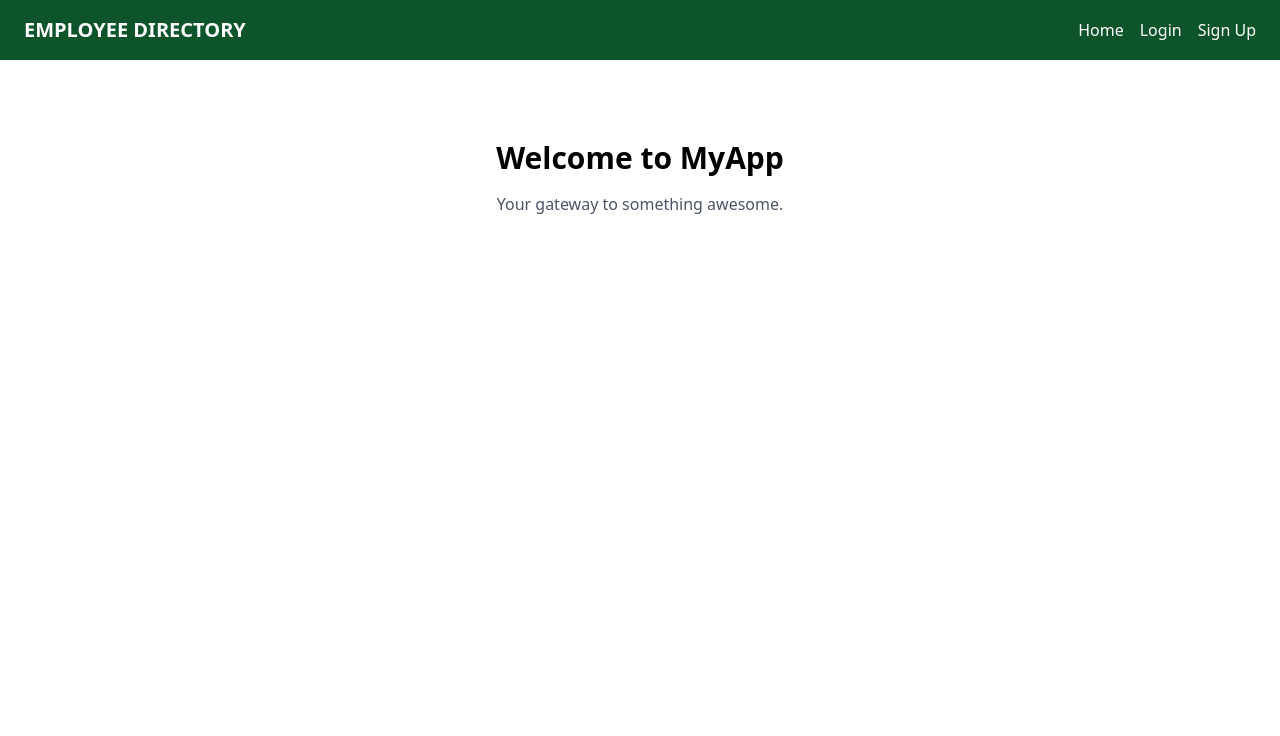
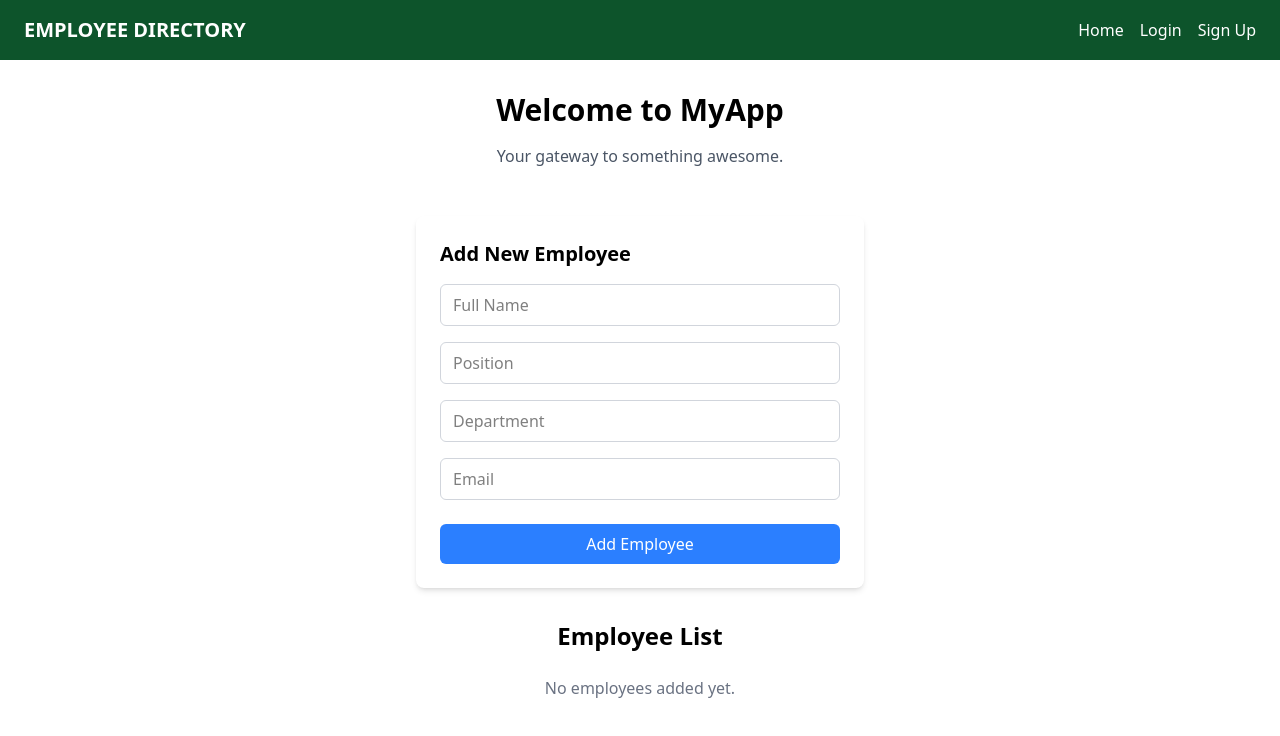
Before and after one commit to kavindu128/Employee-Directory, a React (Vite) app in the folder frontend/: page / in a window 1280 px wide. Shown: the top 736 px of the page. Built offline with nearby package versions, Linux system fonts and the light colour scheme.

Commit message:
update_2

```diff
--- a/frontend/src/assets/Pages/Home.jsx
+++ b/frontend/src/assets/Pages/Home.jsx
@@ -1,13 +1,206 @@
+import { useState } from 'react';
 import Navbar from '../Components/Navbar.jsx';
 
-const Home = () => (
+const Home = () => {
+  const [employees, setEmployees] = useState([]);
+  const [formData, setFormData] = useState({
+    id: null,
+    name: '',
+    position: '',
+    department: '',
+    email: ''
+  });
+  const [isEditing, setIsEditing] = useState(false);
+
+  const handleInputChange = (e) => {
+    const { name, value } = e.target;
+    setFormData(prev => ({
+      ...prev,
+      [name]: value
+    }));
+  };
+
+  const handleSubmit = (e) => {
+    e.preventDefault();
+
+    if (isEditing) {
+      // Update existing employee
+      setEmployees(prev =>
+        prev.map(emp =>
+          emp.id === formData.id ? formData : emp
+        )
+      );
+    } else {
+      // Add new employee
+      const newEmployee = {
+        ...formData,
+        id: Date.now() // Simple ID generation
+      };
+      setEmployees(prev => [...prev, newEmployee]);
+    }
+
+    resetForm();
+  };
+
+  const handleEdit = (employee) => {
+    setFormData(employee);
+    setIsEditing(true);
+  };
+
+  const handleDelete = (id) => {
+    setEmployees(prev => prev.filter(emp => emp.id !== id));
+  };
+
+  const resetForm = () => {
+    setFormData({
+      id: null,
+      name: '',
+      position: '',
+      department: '',
+      email: ''
+    });
+    setIsEditing(false);
+  };
+
+  return (
     <>
       <Navbar />
-    <div className="text-center mt-20">
+      <div className="container mx-auto px-4 py-8">
+        <div className="text-center mb-12">
           <h2 className="text-3xl font-semibold">Welcome to MyApp</h2>
           <p className="mt-4 text-gray-600">Your gateway to something awesome.</p>
         </div>
+
+        {/* Employee Form */}
+        <div className="max-w-md mx-auto bg-white rounded-lg shadow-md p-6 mb-8">
+          <h3 className="text-xl font-semibold mb-4">
+            {isEditing ? 'Edit Employee' : 'Add New Employee'}
+          </h3>
+          <form onSubmit={handleSubmit}>
+            <div className="space-y-4">
+              <input
+                type="text"
+                name="name"
+                placeholder="Full Name"
+                value={formData.name}
+                onChange={handleInputChange}
+                className="w-full px-3 py-2 border border-gray-300 rounded-md focus:outline-none focus:ring-2 focus:ring-blue-500"
+                required
+              />
+              <input
+                type="text"
+                name="position"
+                placeholder="Position"
+                value={formData.position}
+                onChange={handleInputChange}
+                className="w-full px-3 py-2 border border-gray-300 rounded-md focus:outline-none focus:ring-2 focus:ring-blue-500"
+                required
+              />
+              <input
+                type="text"
+                name="department"
+                placeholder="Department"
+                value={formData.department}
+                onChange={handleInputChange}
+                className="w-full px-3 py-2 border border-gray-300 rounded-md focus:outline-none focus:ring-2 focus:ring-blue-500"
+                required
+              />
+              <input
+                type="email"
+                name="email"
+                placeholder="Email"
+                value={formData.email}
+                onChange={handleInputChange}
+                className="w-full px-3 py-2 border border-gray-300 rounded-md focus:outline-none focus:ring-2 focus:ring-blue-500"
+                required
+              />
+            </div>
+            <div className="flex space-x-2 mt-6">
+              <button
+                type="submit"
+                className="flex-1 bg-blue-500 text-white py-2 px-4 rounded-md hover:bg-blue-600 transition duration-200"
+              >
+                {isEditing ? 'Update Employee' : 'Add Employee'}
+              </button>
+              {isEditing && (
+                <button
+                  type="button"
+                  onClick={resetForm}
+                  className="flex-1 bg-gray-500 text-white py-2 px-4 rounded-md hover:bg-gray-600 transition duration-200"
+                >
+                  Cancel
+                </button>
+              )}
+            </div>
+          </form>
+        </div>
+
+        {/* Employee List */}
+        <div className="max-w-4xl mx-auto">
+          <h3 className="text-2xl font-semibold mb-6 text-center">Employee List</h3>
+          {employees.length === 0 ? (
+            <p className="text-center text-gray-500">No employees added yet.</p>
+          ) : (
+            <div className="bg-white shadow-md rounded-lg overflow-hidden">
+              <table className="w-full">
+                <thead className="bg-gray-50">
+                  <tr>
+                    <th className="px-6 py-3 text-left text-xs font-medium text-gray-500 uppercase tracking-wider">
+                      Name
+                    </th>
+                    <th className="px-6 py-3 text-left text-xs font-medium text-gray-500 uppercase tracking-wider">
+                      Position
+                    </th>
+                    <th className="px-6 py-3 text-left text-xs font-medium text-gray-500 uppercase tracking-wider">
+                      Department
+                    </th>
+                    <th className="px-6 py-3 text-left text-xs font-medium text-gray-500 uppercase tracking-wider">
+                      Email
+                    </th>
+                    <th className="px-6 py-3 text-left text-xs font-medium text-gray-500 uppercase tracking-wider">
+                      Actions
+                    </th>
+                  </tr>
+                </thead>
+                <tbody className="bg-white divide-y divide-gray-200">
+                  {employees.map(employee => (
+                    <tr key={employee.id}>
+                      <td className="px-6 py-4 whitespace-nowrap text-sm font-medium text-gray-900">
+                        {employee.name}
+                      </td>
+                      <td className="px-6 py-4 whitespace-nowrap text-sm text-gray-500">
+                        {employee.position}
+                      </td>
+                      <td className="px-6 py-4 whitespace-nowrap text-sm text-gray-500">
+                        {employee.department}
+                      </td>
+                      <td className="px-6 py-4 whitespace-nowrap text-sm text-gray-500">
+                        {employee.email}
+                      </td>
+                      <td className="px-6 py-4 whitespace-nowrap text-sm font-medium space-x-2">
+                        <button
+                          onClick={() => handleEdit(employee)}
+                          className="text-indigo-600 hover:text-indigo-900"
+                        >
+                          Edit
+                        </button>
+                        <button
+                          onClick={() => handleDelete(employee.id)}
+                          className="text-red-600 hover:text-red-900"
+                        >
+                          Delete
+                        </button>
+                      </td>
+                    </tr>
+                  ))}
+                </tbody>
+              </table>
+            </div>
+          )}
+        </div>
+      </div>
     </>
   );
+};
 
 export default Home;
```
Also changed, not shown: 2 other files (tests, documents, lock files or other folders). Lines whose indentation alone changed are shown as unchanged.
